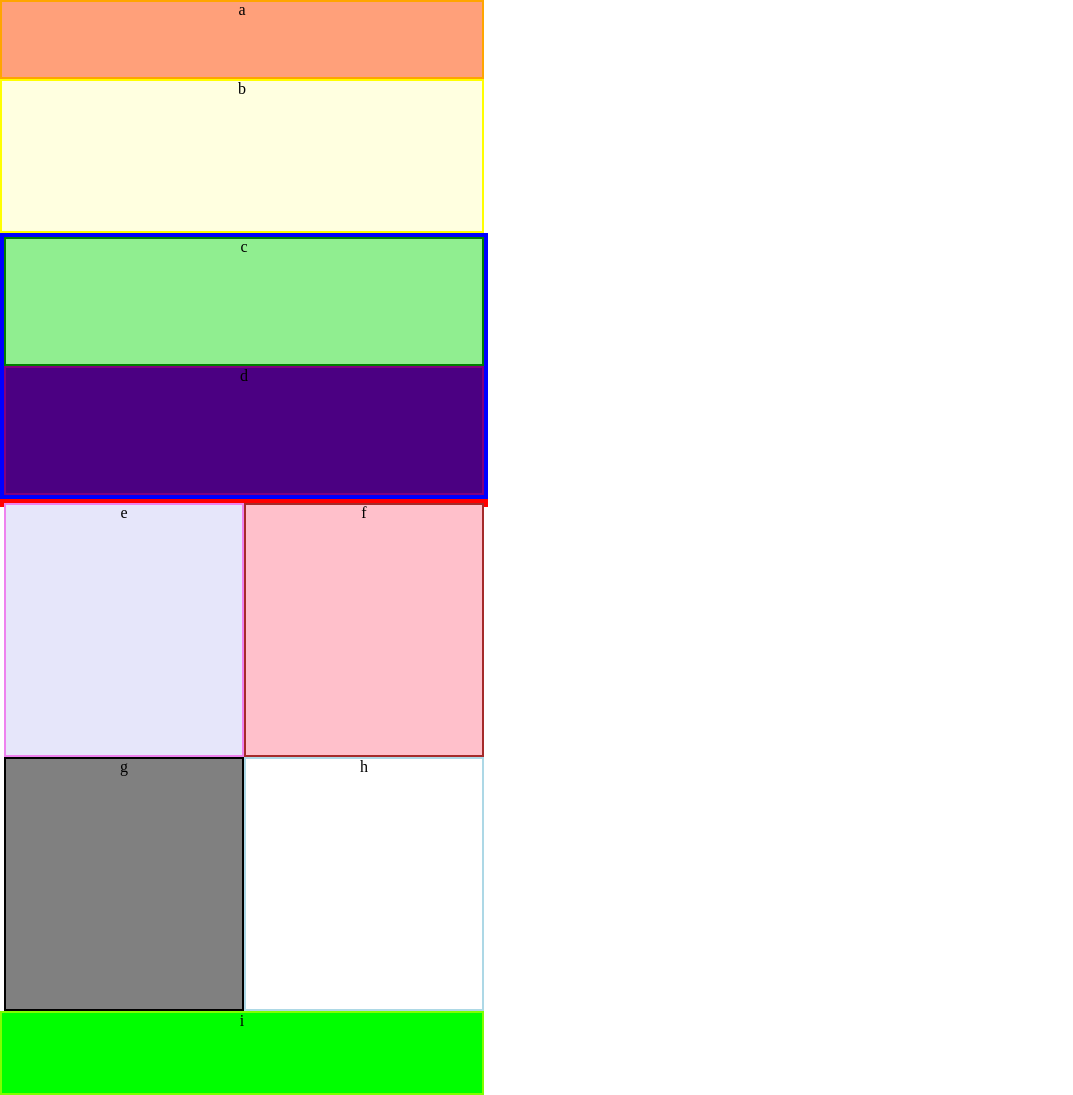
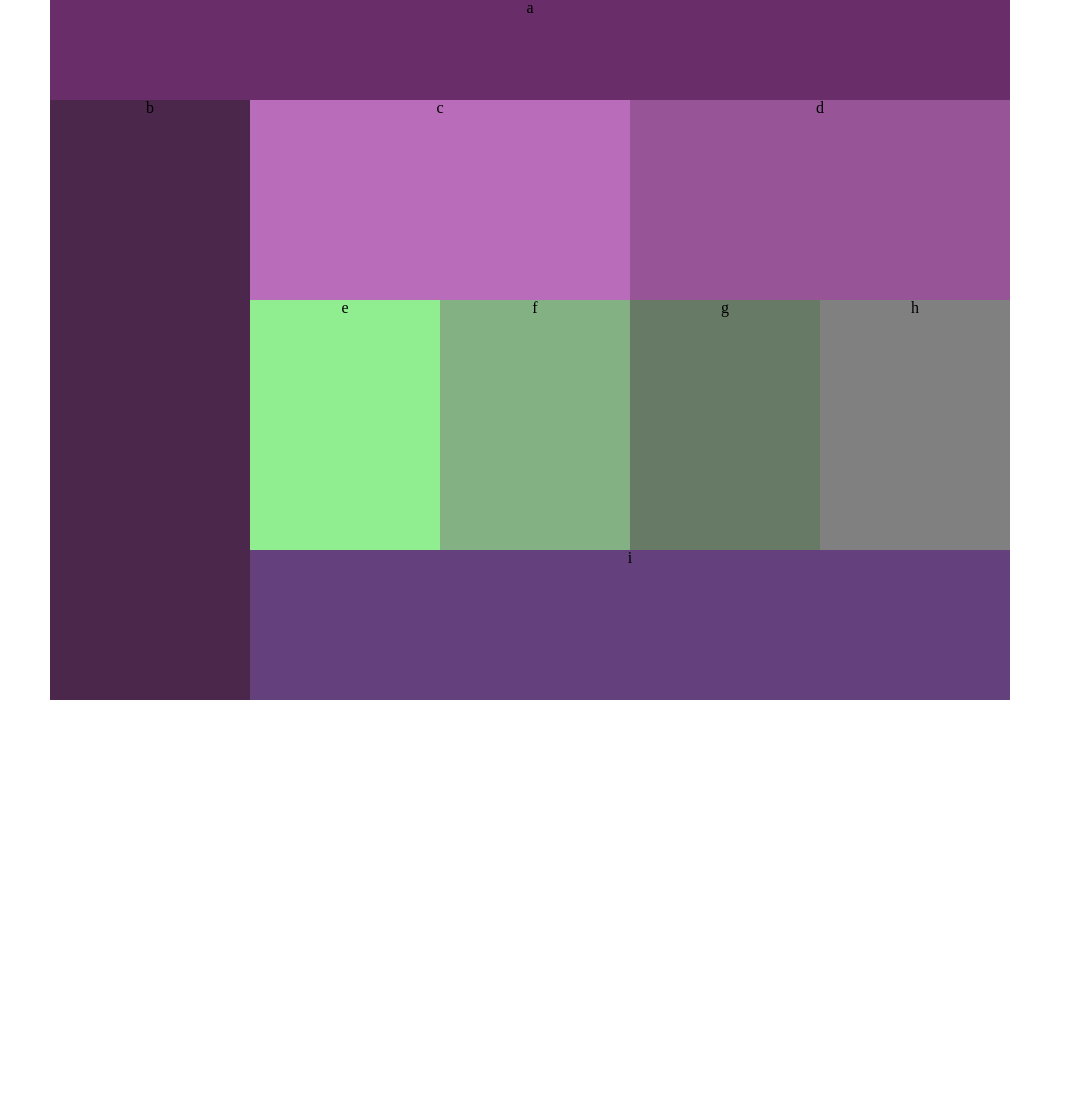
Before and after one commit to Overholtk/lab-01, a plain HTML site: page index.HTMl in a window 1280 px wide. Shown: the whole page, without its empty margins (0-1073 px from the left). After the commit the page ends 800 px from the top, so only its background shows below. Drawn offline with Linux system fonts and the light colour scheme.

Commit message:
finished tasks

```diff
--- a/index.HTMl
+++ b/index.HTMl
@@ -15,14 +15,10 @@
         <section id="d">d</section>
       </div>
       <div class = "oneWidth" id= "blockTwo">
-        <div id= "leftSide">
-          <section id="e">e</section>
-          <section id="g">g</section>
-        </div>
-        <div id= "rightSide">
-          <section id="f">f</section>
-          <section id="h">h</section>
-        </div>
+        <section id="e">e</section>
+        <section id="f">f</section>
+        <section id="g">g</section>
+        <section id="h">h</section>
       </div>
     </main>
     <footer>
--- a/styles/layout.css
+++ b/styles/layout.css
@@ -1,90 +1,73 @@
-/* color differentiation DELETE WHEN FINISHED!! */
-#a {
-  border: solid 2px orange;
-  background-color: lightsalmon;
-}
 
-#b{
-  border: solid 2px yellow;
-  background-color: lightyellow;
-}
 
 #c{
-  border: solid 2px green;
-  background-color: lightgreen;
+  background-color: rgb(37, 37, 131);
 }
 
 #d {
-  border: solid 2px purple;
-  background-color: indigo;
+  background-color: rgb(50, 50, 150);
 }
 
 #e {
-  border: solid 2px violet;
-  background-color: lavender;
+  background-color: rgb(66, 66, 170);
 }
 
 #f {
-  border: solid 2px brown;
-  background-color: pink;
+  background-color: rgb(56, 56, 163);
 }
 
 #g {
-  border: solid 2px black;
-  background-color: gray;
+  background-color: rgb(84, 84, 194);
 }
 
 #h {
-  border: solid 2px lightblue;
-  background-color: white;
-}
-
-#i {
-  border: solid 2px chartreuse;
-  background-color: lime;
-}
-
-#blockOne {
-  border: solid 4px blue;
-}
-
-#blockTwo {
-  border: solid 4px red;
+  background-color: rgb(67, 67, 189);
 }
 
 
-/* END DELETABLE STYLING */
+
+
 
 #a {
   height: 75px;
+  margin-right: 50px;
+  margin-left: 50px;
+  background-color: rgb(18, 18, 92);
 }
 
 #b {
   height: 150px;
+  background-color: rgb(27, 27, 121);
 }
 
 #blockOne section{
   height: 125px;
 }
 #blockTwo section{
-  width: 236px;
+  width: 240px;
   height: 250px;
 }
-#leftSide {
-  float: left;
-}
-#rightSide{
+
+#f, #h {
   float: right;
 }
 
+#e, #g {
+  float: left;
+}
 .oneWidth{
   width: 480px;
 }
 #i{
   height: 80px;
   position: absolute;
-  top: 1011px;
+  top: 975px;
+  margin-left: 50px;
+  margin-right: 50px;
+  background-color: rgb(132, 132, 219);
 }
 *{
   text-align: center;
+  margin-left: 50px;
+  margin-right: 50px;
 }
--- a/styles/module.css
+++ b/styles/module.css
@@ -0,0 +1,99 @@
+@media (min-width: 960px){
+
+/* color differentiation DELETE WHEN FINISHED!! */
+#b {
+  background-color: rgb(75, 40, 75);
+}
+
+#c{
+  background-color: rgb(185, 108, 185);
+}
+
+#d{
+  background-color: rgb(151, 85, 151);
+}
+
+#e {
+  background-color: lightgreen;
+}
+
+#f {
+  background-color: rgb(131, 177, 131);
+}
+
+#g {
+  background-color: rgb(102, 122, 102);
+}
+
+#h {
+  background-color: gray;
+}
+
+#i {
+  background-color: rgb(100, 65, 124);
+}
+
+#a {
+  background-color: rgb(105, 45, 105);
+}
+
+
+
+/* END DELETABLE STYLING */
+
+#a {
+  height: 100px;
+  width: 960px;
+}
+
+#b {
+  height: 600px;
+  width: 200px;
+  float: left;
+}
+
+#blockOne section {
+  width: 380px;
+  height: 200px;
+}
+#c{
+  float: left;
+}
+#d {
+  float: right;
+}
+#blockOne {
+  width: 960px;
+  margin: 0px;
+}
+
+#blockTwo section{
+  width: 190px;
+  height: 250px;
+  display: inline-block;
+}
+
+#blockTwo{
+  width: 960px;
+}
+
+#h {
+  float: right;
+}
+
+#e, #f, #g {
+  float: left;
+}
+
+#i {
+  position: absolute;
+  top: 550px;
+  left: 200px;
+  width: 760px;
+  height: 150px;
+}
+
+*{
+  text-align: center;
+}
+}
```
Also changed, not shown: 1 other file.
